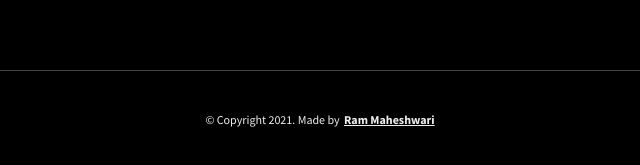
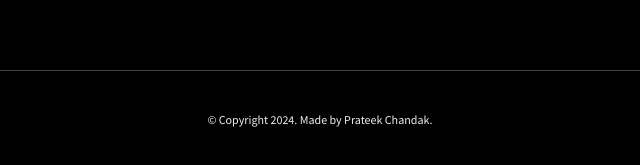
Before and after one commit to PrateekChandak10/pc8, a website: page index.html in a window 1280 px wide. Shown: the part 5102-5267 px from the top of the page, 320-960 px from the left. Drawn offline with Linux system fonts and the light colour scheme.

Commit message:
Update index.html

```diff
--- a/index.html
+++ b/index.html
@@ -385,10 +385,7 @@
         </div>
 
               <div class="main-footer__lower">
-          &copy; Copyright 2021. Made by
-          <a rel="noreferrer" target="_blank" href="https://rammaheshwari.com"
-            >Ram Maheshwari</a
-          >
+          &copy; Copyright 2024. Made by Prateek Chandak.
         </div>
       </div>
     </footer>
```
